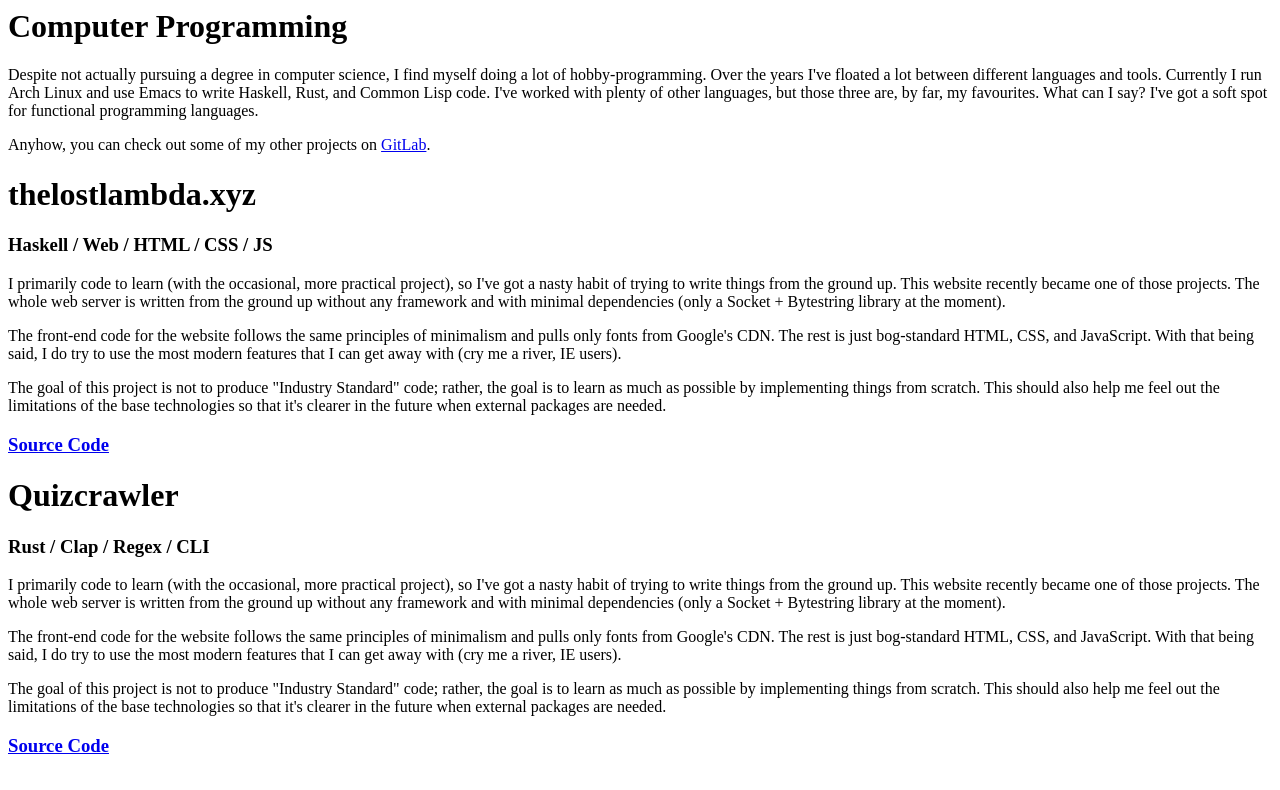
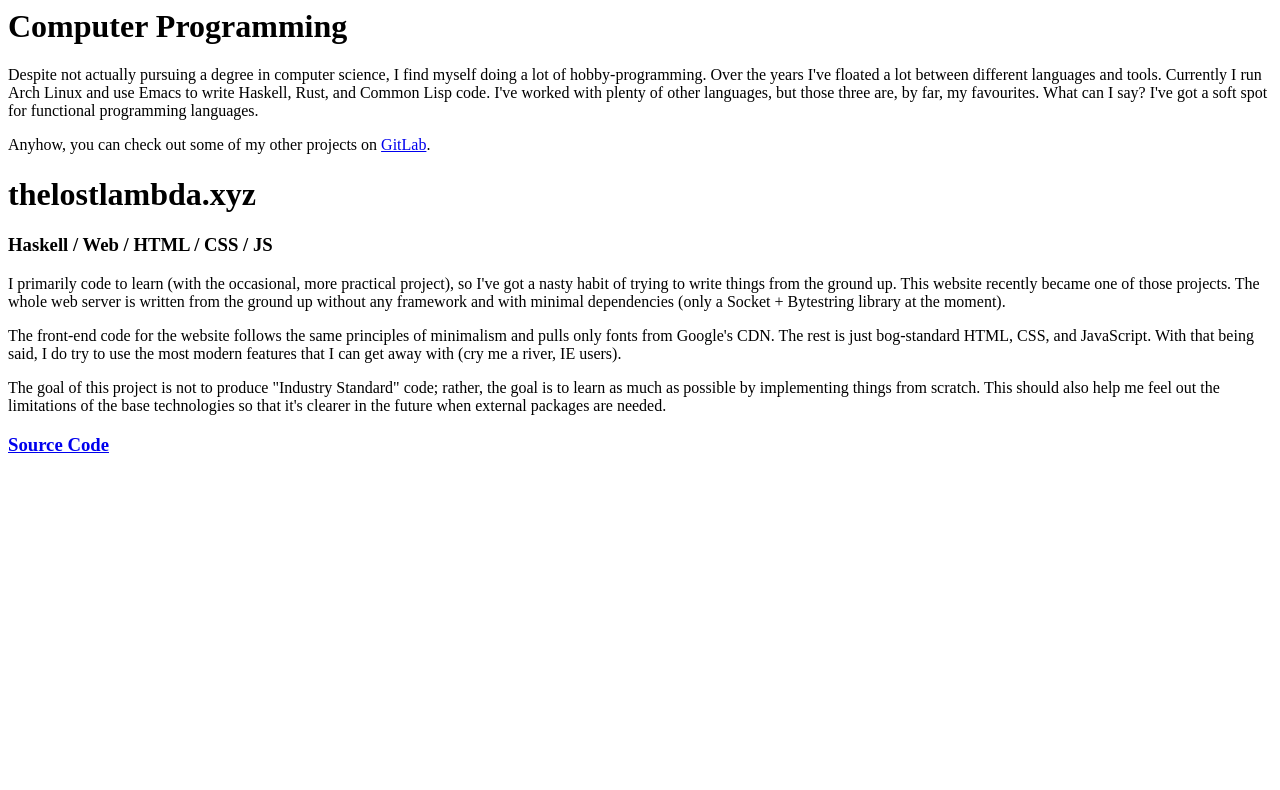
Before and after one commit to TheLostLambda/thelostlambda.xyz, a plain HTML site: page web/page/coding/index.html in a window 1280 px wide. Drawn offline with Linux system fonts and the light colour scheme.

Commit message:
Clean up some incomplete work

```diff
--- a/web/page/coding/index.html
+++ b/web/page/coding/index.html
@@ -10,7 +10,7 @@
   <p> Anyhow, you can check out some of my other projects
   on <a href="https://gitlab.com/TheLostLambda">GitLab</a>.</p>
 </div>
-<div class="right-sec justify">
+<div class="right-sec justify rest">
   <h1>thelostlambda.xyz</h1>
   <h3 class="lit">Haskell / Web / HTML / CSS / JS</h3>
   <p> I primarily code to learn (with the occasional, more practical project),
@@ -31,24 +31,3 @@
   <h3><a href="https://gitlab.com/TheLostLambda/thelostlambda.xyz">Source
   Code</a></h3>
 </div>
-<div class="left-sec justify rest">
-  <h1>Quizcrawler</h1>
-  <h3 class="lit">Rust / Clap / Regex / CLI</h3>
-  <p> I primarily code to learn (with the occasional, more practical project),
-  so I've got a nasty habit of trying to write things from the ground up. This
-  website recently became one of those projects. The whole web server is written
-  from the ground up without any framework and with minimal dependencies (only a
-  Socket + Bytestring library at the moment).</p>
-  <p> The front-end code for the website follows the same principles of
-  minimalism and pulls only fonts from Google's CDN. The rest is just
-  bog-standard HTML, CSS, and JavaScript. With that being said, I do try to use
-  the most modern features that I can get away with (cry me a river, IE
-  users).</p>
-  <p> The goal of this project is not to produce "Industry Standard" code;
-  rather, the goal is to learn as much as possible by implementing things from
-  scratch. This should also help me feel out the limitations of the base
-  technologies so that it's clearer in the future when external packages are
-  needed.</p>
-  <h3><a href="https://gitlab.com/TheLostLambda/thelostlambda.xyz">Source
-  Code</a></h3>
-</div>
```
